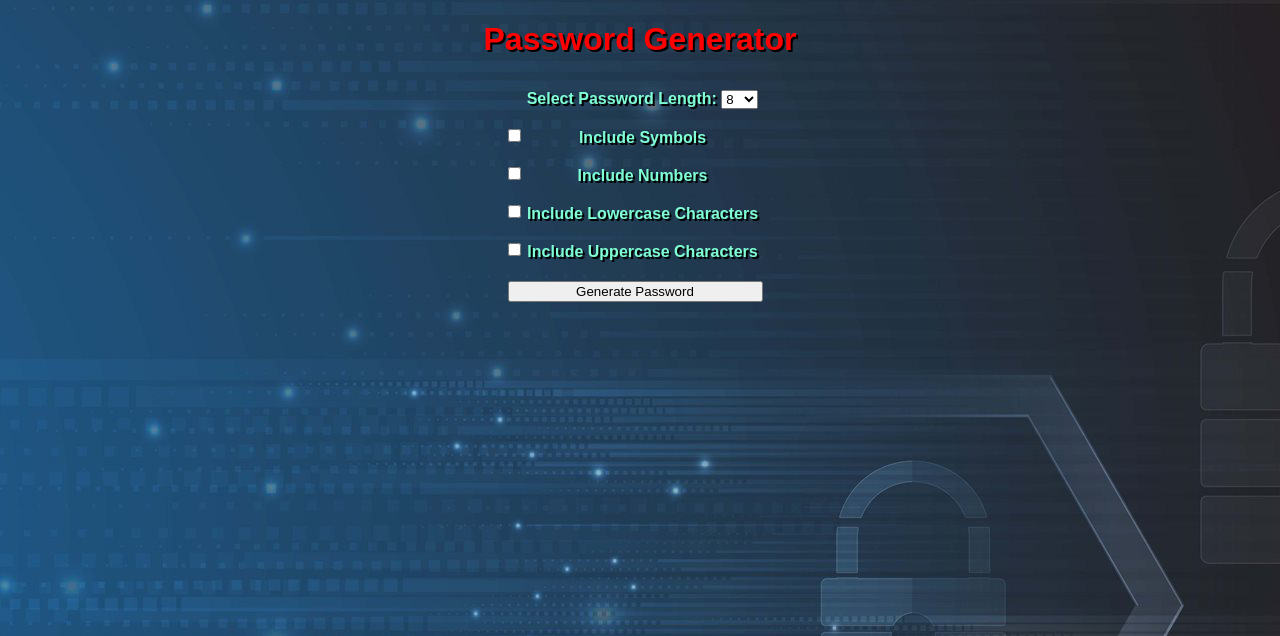
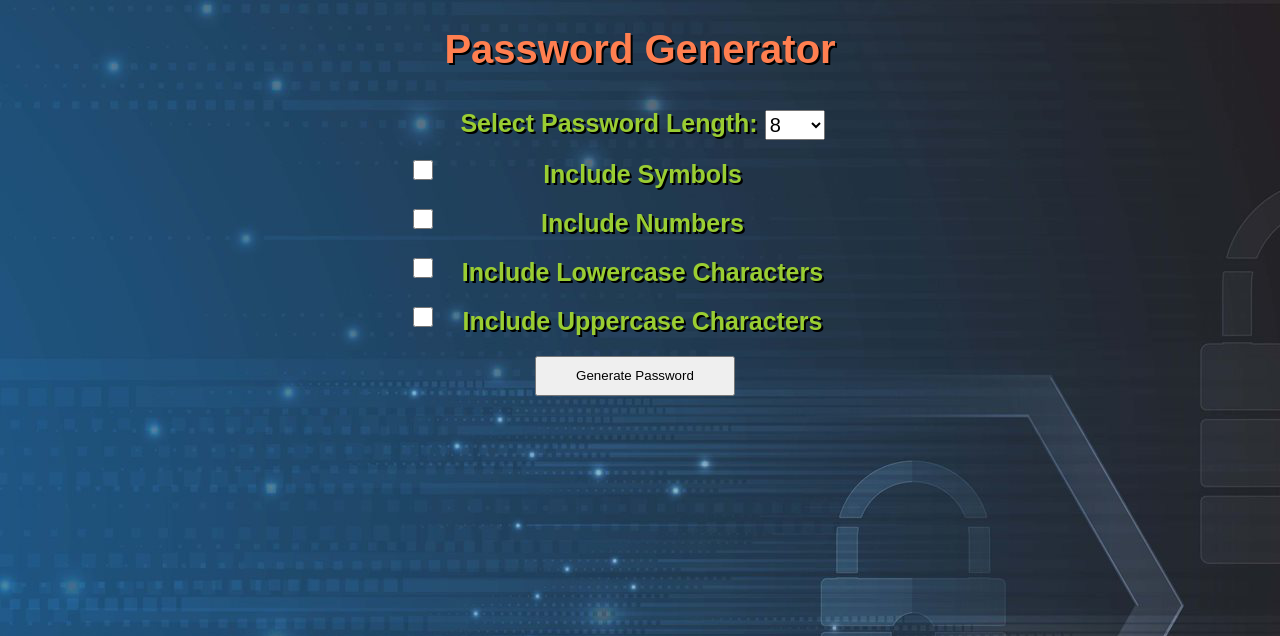
Before and after one commit to IbrahimCSAE/flask-password-generator, a Flask app: page / in a window 1280 px wide. Shown: the top 636 px of the page. Run offline with Flask 2, Linux system fonts and the light colour scheme.

Commit message:
changed style and fixed spelling

```diff
--- a/static/css/main.css
+++ b/static/css/main.css
@@ -4,7 +4,7 @@ body {
     font-family: sans-serif;
     text-align: center;
     background-image:url(security.png);
-    color: red;
+    color: coral;
     text-shadow: 2px 2px black;
 
 }
@@ -22,15 +22,24 @@ button {
 
 
 p {
-    width: 300px;
+    width: 500px;
     margin: auto;
     position: relative;
     padding-top: 10px;
     padding-bottom: 10px;
     padding-left: 5px;
     font-weight: bold;
-    color: aquamarine;
+    color: yellowgreen;
+    font-size: 25px;
 
+}
+select {
+    width: 60px;
+    height: 30px;
+    font-size: 20px;
+}
+h1{
+    font-size: 40px;
 }
 
 input {
@@ -38,10 +47,14 @@ input {
     left: 20px;
 
     margin: auto;
+    height: 20px;
+    width: 30px;
 }
 input[type="submit" i] {
     position: absolute;
-    right:30px
+    right:30px;
+    width: 200px;
+    height: 40px;
 
 }
 
```
Also changed, not shown: 2 other files.
